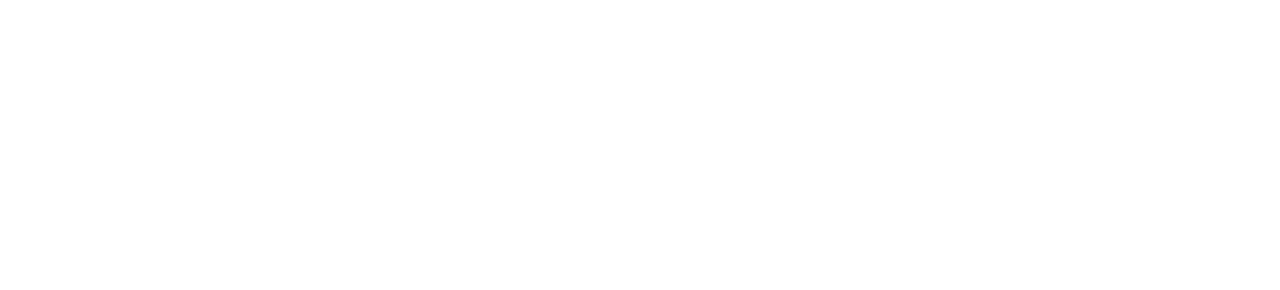
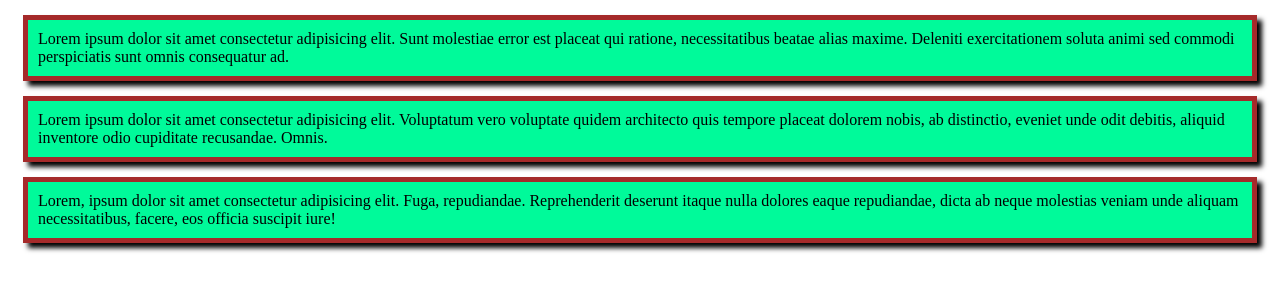
Before and after one commit to Jubayer-Ahmed-Sajid/my-first-github-repo, a plain HTML site: page index.html in a window 1280 px wide. Drawn offline with Linux system fonts and the light colour scheme.

Commit message:
css file commit

```diff
--- a/index.html
+++ b/index.html
@@ -4,8 +4,20 @@
     <meta charset="UTF-8">
     <meta name="viewport" content="width=device-width, initial-scale=1.0">
     <title>Github repo</title>
+    <link rel="stylesheet" href="style.css">
+    <div data-spy="scroll" data-="stylesheet" href="style.css">
+    </div>
 </head>
 <body>
+    <p>
+        Lorem ipsum dolor sit amet consectetur adipisicing elit. Sunt molestiae error est placeat qui ratione, necessitatibus beatae alias maxime. Deleniti exercitationem soluta animi sed commodi perspiciatis sunt omnis consequatur ad.
+    </p>
+    <p>
+        Lorem ipsum dolor sit amet consectetur adipisicing elit. Voluptatum vero voluptate quidem architecto quis tempore placeat dolorem nobis, ab distinctio, eveniet unde odit debitis, aliquid inventore odio cupiditate recusandae. Omnis.
+    </p>
+    <p>
+        Lorem, ipsum dolor sit amet consectetur adipisicing elit. Fuga, repudiandae. Reprehenderit deserunt itaque nulla dolores eaque repudiandae, dicta ab neque molestias veniam unde aliquam necessitatibus, facere, eos officia suscipit iure!
+    </p>
 
 </body>
 </html>
--- /dev/null
+++ b/style.css
@@ -0,0 +1,7 @@
+p{
+    background-color: mediumspringgreen;
+    border: 5px solid brown;
+    margin: 15px;
+    padding: 10px;
+    box-shadow: 5px 5px 5px;
+}
```
